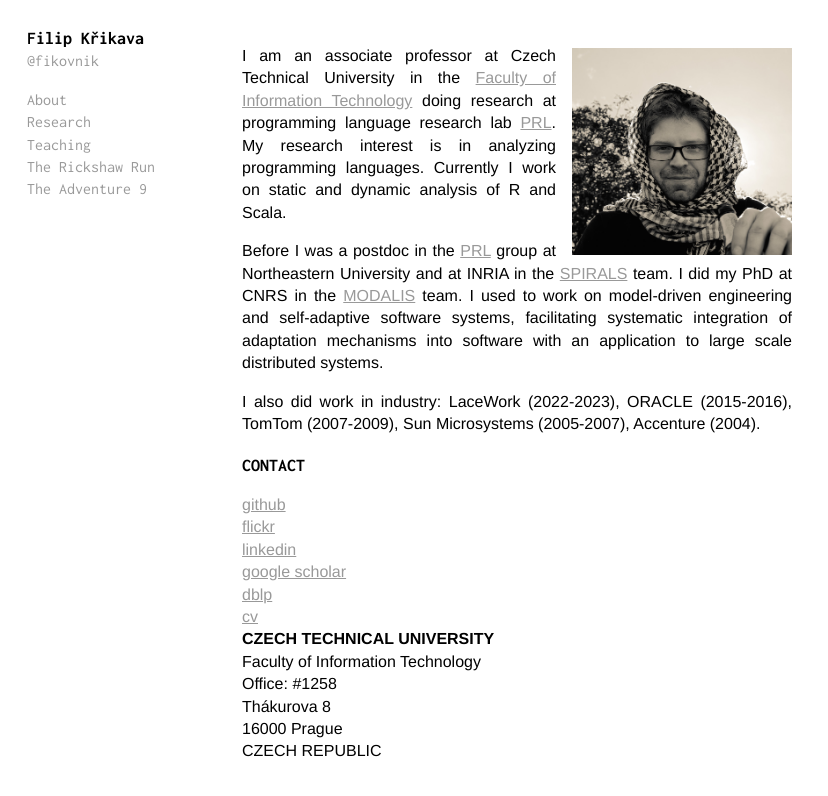
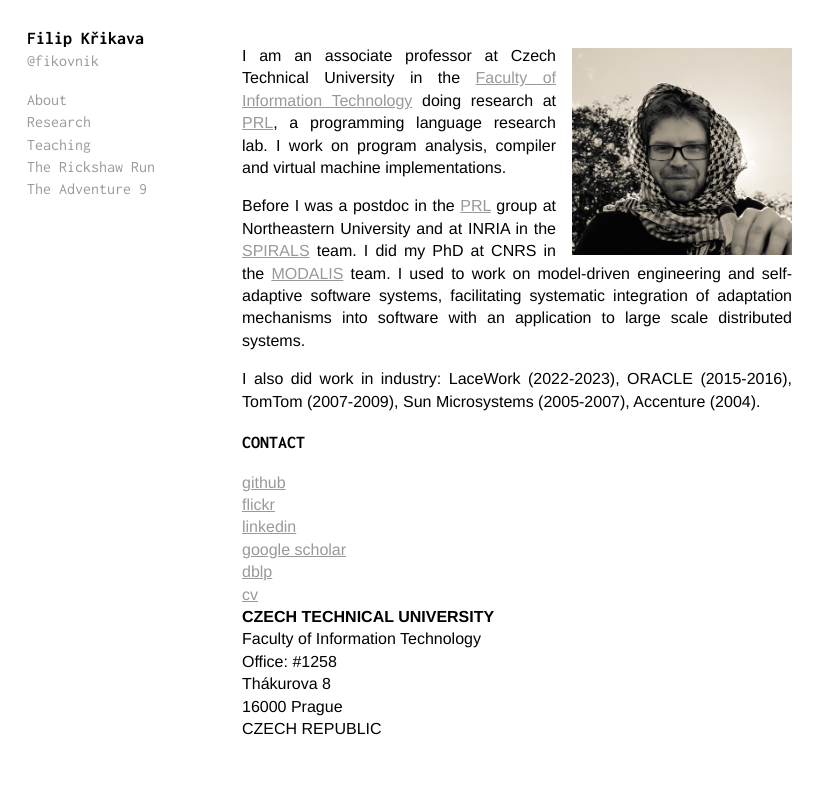
Before and after one commit to fikovnik/fikovnik.github.com, a Jekyll site: the page built from index.md, in a window 1280 px wide. Shown: the top 796 px of the page, without its empty margins (0-828 px from the left). Built offline with Jekyll 4.4.1, drawn with Linux system fonts in a browser that asks for light colours.

Commit message:
Cumulative updates

```diff
--- a/index.md
+++ b/index.md
@@ -3,9 +3,9 @@
 ---
 
 <img src="/images/me.jpg" alt="Me" style="width: 40%; float: right; margin-top: 0.2em; margin-left: 1em;"/>
-I am an associate professor at Czech Technical University in the [Faculty of Information Technology](https://fit.cvut.cz/en) doing research at programming language research lab [PRL](http://prl-prg.github.io).
-My research interest is in analyzing programming languages.
-Currently I work on static and dynamic analysis of R and Scala.
+
+I am an associate professor at Czech Technical University in the [Faculty of Information Technology](https://fit.cvut.cz/en) doing research at [PRL](http://prl-prg.github.io), a programming language research lab.
+I work on program analysis, compiler and virtual machine implementations.
 
 Before I was a postdoc in the [PRL](https://prl.khoury.northeastern.edu/) group at Northeastern University and at INRIA in the [SPIRALS](https://team.inria.fr/spirals/) team.
 I did my PhD at CNRS in the [MODALIS](http://modalis.polytech.unice.fr/) team.
@@ -22,6 +22,7 @@ I also did work in industry: LaceWork (2022-2023), ORACLE (2015-2016), TomTom (2
 [dblp](https://dblp.org/pid/05/10588.html) |
 [cv](https://docs.google.com/document/d/1bRE4fG5A4RprT3axlnukDKkoPIpth48cAqmhOFjstH0/export?format=pdf) |
 
+
 __CZECH TECHNICAL UNIVERSITY__
 Faculty of Information Technology
 Office: #1258
```
Also changed, not shown: _posts/exhibit/0001-01-01-the-rickshaw-run.md (+0 -11 lines), _posts/exhibit/0001-01-02-research.md (+13 -27 lines), 3 other files.
